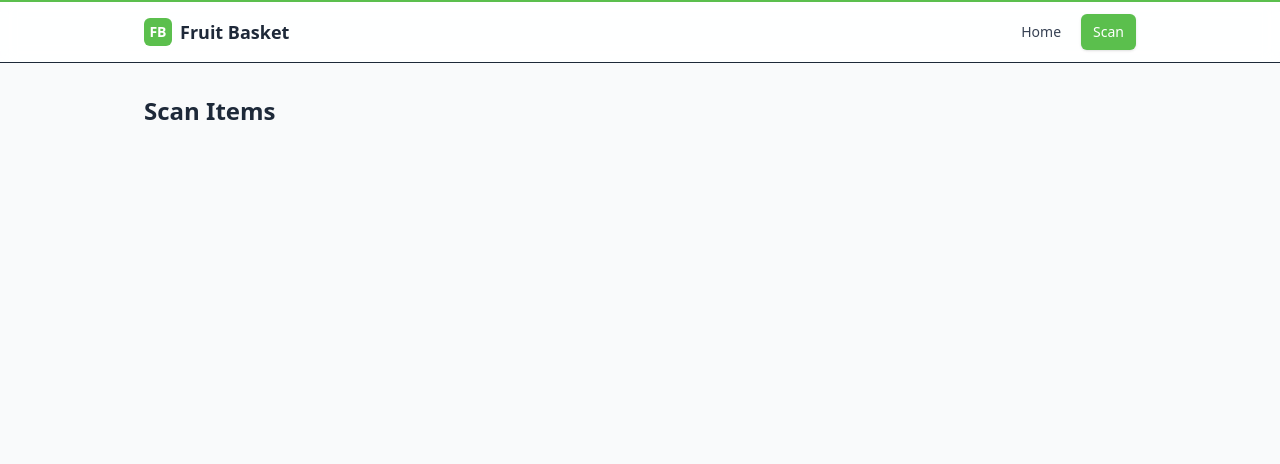
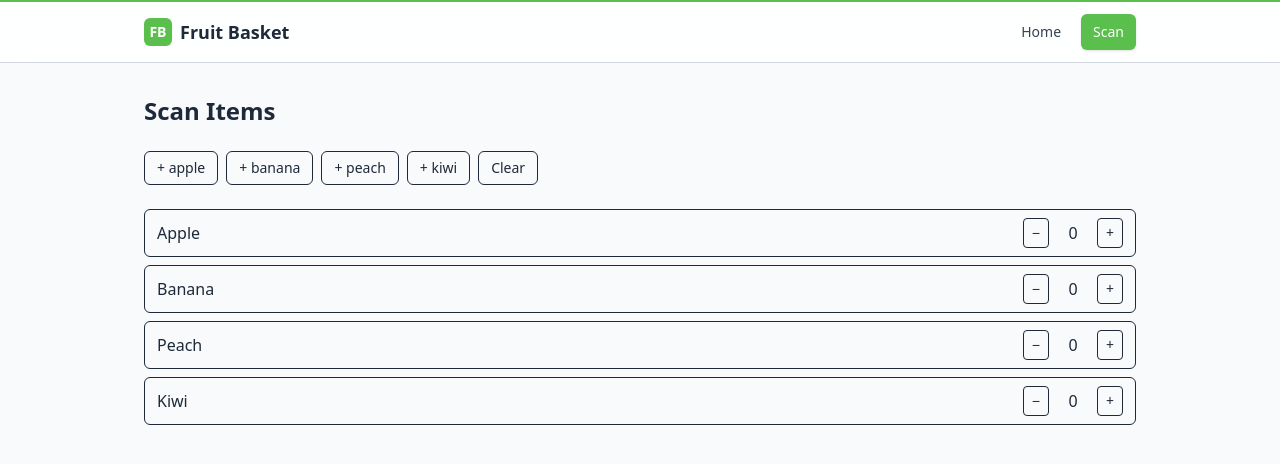
Before and after one commit to heshamelmasry77/fruit-basket, a React (Vite) app: page /scan in a window 1280 px wide. Shown: the top 464 px of the page. Built offline with nearby package versions, Linux system fonts and the light colour scheme.

Commit message:
fb-09: add minimal basket slice with counts and simple scan page

```diff
--- a/src/pages/ScanPage.tsx
+++ b/src/pages/ScanPage.tsx
@@ -1,8 +1,58 @@
+import { useAppDispatch, useAppSelector } from "@/store/hooks";
+import { add, remove, clear, type ItemCode } from "@/store/slices/basketSlice";
+
+const items: ItemCode[] = ["apple", "banana", "peach", "kiwi"];
+
 export default function ScanPage() {
+  const dispatch = useAppDispatch();
+  const counts = useAppSelector((s) => s.basket.counts);
+
   return (
-    <section className="space-y-3">
+    <section className="space-y-6">
       <h2 className="text-2xl font-semibold">Scan Items</h2>
-      <p className="text-sm text-gray-600"></p>
+
+      {/* Add buttons */}
+      <div className="flex flex-wrap gap-2">
+        {items.map((code) => (
+          <button
+            key={code}
+            onClick={() => dispatch(add(code))}
+            className="rounded-md border px-3 py-1.5 text-sm hover:bg-gray-50"
+          >
+            + {code}
+          </button>
+        ))}
+        <button
+          onClick={() => dispatch(clear())}
+          className="rounded-md border px-3 py-1.5 text-sm hover:bg-gray-50"
+        >
+          Clear
+        </button>
+      </div>
+
+      {/* Simple list with +/- */}
+      <ul className="space-y-2">
+        {items.map((code) => (
+          <li key={code} className="flex items-center justify-between rounded-md border px-3 py-2">
+            <span className="capitalize">{code}</span>
+            <div className="flex items-center gap-2">
+              <button
+                onClick={() => dispatch(remove(code))}
+                className="rounded border px-2 py-1 text-sm hover:bg-gray-50"
+              >
+                −
+              </button>
+              <span className="w-8 text-center tabular-nums">{counts[code]}</span>
+              <button
+                onClick={() => dispatch(add(code))}
+                className="rounded border px-2 py-1 text-sm hover:bg-gray-50"
+              >
+                +
+              </button>
+            </div>
+          </li>
+        ))}
+      </ul>
     </section>
   );
 }
--- a/src/routes/root/RootLayout.tsx
+++ b/src/routes/root/RootLayout.tsx
@@ -7,7 +7,7 @@ export default function RootLayout() {
   return (
     <div className="min-h-dvh flex flex-col bg-gray-50 text-gray-800">
       {/* Sticky, subtle blur, thin top brand bar */}
-      <header className="sticky top-0 z-10 bg-white/85 backdrop-blur border-b">
+      <header className="sticky top-0 z-10 bg-white/85 backdrop-blur border-b border-gray-300">
         <div className="h-0.5 w-full bg-brand" />
         <div className="mx-auto max-w-5xl px-4 py-3 flex items-center justify-between">
           {/* Brand mark + title */}
--- a/src/store/index.ts
+++ b/src/store/index.ts
@@ -1,7 +1,8 @@
 import { configureStore } from "@reduxjs/toolkit";
+import basket from "@/store/slices/basketSlice";
 
 export const store = configureStore({
-  reducer: {},
+  reducer: { basket },
 });
 
 export type RootState = ReturnType<typeof store.getState>;
--- /dev/null
+++ b/src/store/slices/basketSlice.ts
@@ -0,0 +1,30 @@
+import { createSlice, type PayloadAction } from "@reduxjs/toolkit";
+
+export type ItemCode = "apple" | "banana" | "peach" | "kiwi";
+
+type BasketState = {
+  counts: Record<ItemCode, number>;
+};
+
+const initialState: BasketState = {
+  counts: { apple: 0, banana: 0, peach: 0, kiwi: 0 },
+};
+
+const basket = createSlice({
+  name: "basket",
+  initialState,
+  reducers: {
+    add(state, action: PayloadAction<ItemCode>) {
+      state.counts[action.payload] += 1;
+    },
+    remove(state, action: PayloadAction<ItemCode>) {
+      state.counts[action.payload] = Math.max(0, state.counts[action.payload] - 1);
+    },
+    clear(state) {
+      state.counts = { apple: 0, banana: 0, peach: 0, kiwi: 0 };
+    },
+  },
+});
+
+export const { add, remove, clear } = basket.actions;
+export default basket.reducer;
```
